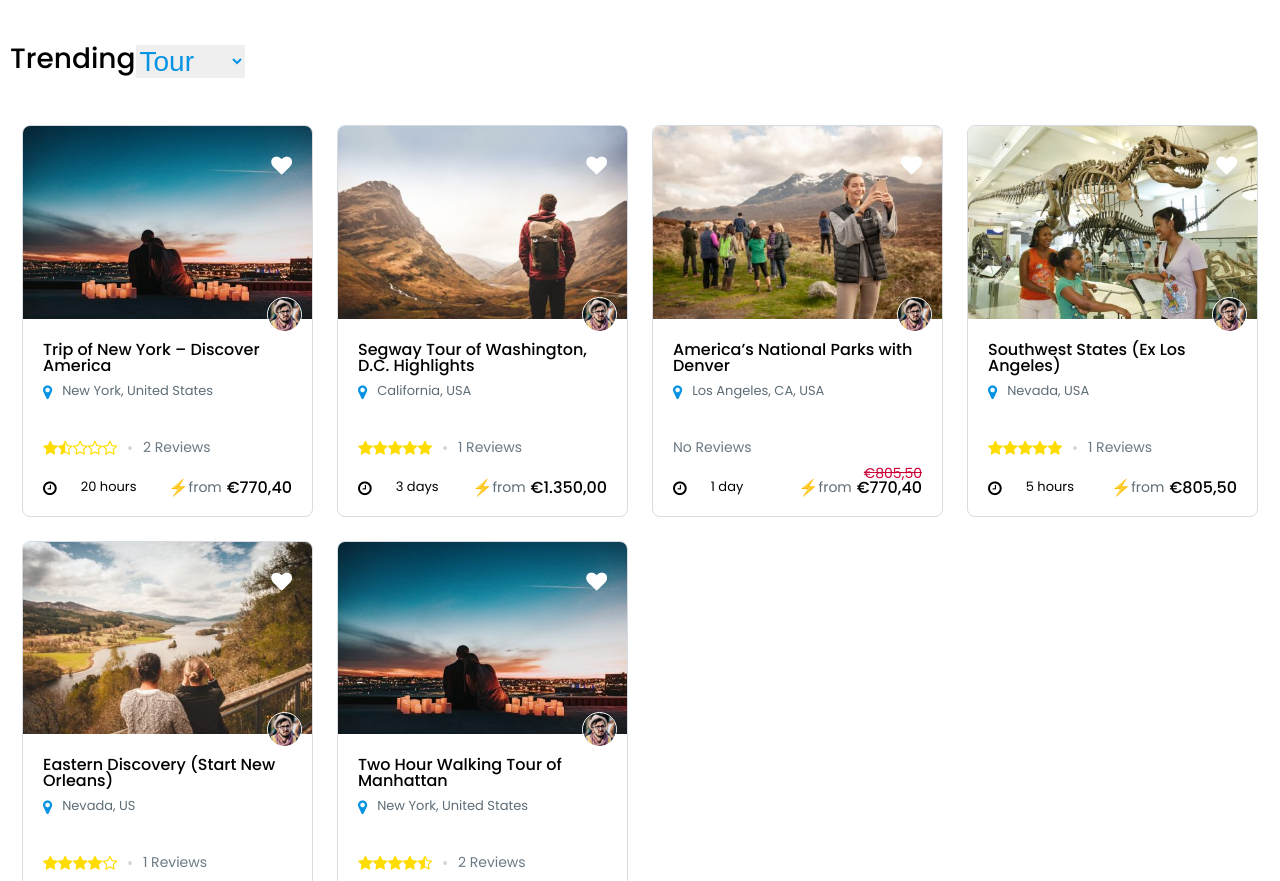
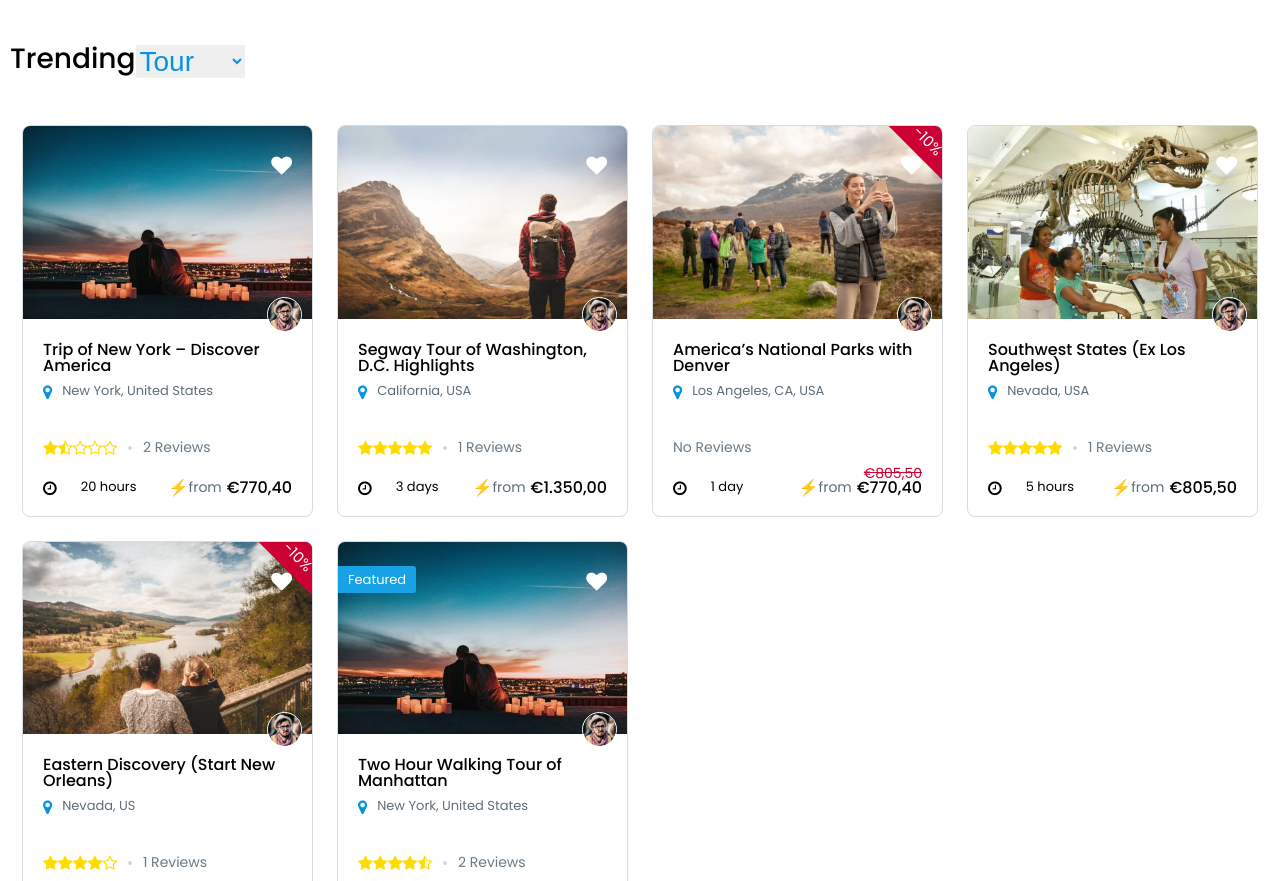
Before and after one commit to kevin-alexis/Maquetado-de-pagina-mixmap, a plain HTML site: page index.html in a window 1280 px wide. Shown: the part 2039-2920 px from the top of the page. Drawn offline with nearby package versions, Linux system fonts and the light colour scheme.

Commit message:
Add featured tag and discount tag

```diff
--- a/css/styles.css
+++ b/css/styles.css
@@ -9,6 +9,7 @@
     --milk-grey: #D0D7DD;
     --orange:#FA5636;
     --radiant-blue: rgba(6,147,227,1);
+    --light-blue: #19A1E5;
     --blue: #5191fa;
     --yellow:#ffdc00;
     --red: #CC0033;
@@ -595,6 +596,31 @@ input[type="date"]::-webkit-calendar-picker-indicator {
     color: var(--white);
 }
 
+.discount-tag{
+    font-size: 15px;
+    position: absolute;
+    top: -20px;
+    right: -40px;
+    rotate: 45deg;
+    color: var(--white);
+    padding: 30px 30px 10px 30px;
+    display: inline-block;
+    background-color: #CC0033;
+}
+
+.featured-tag{
+    position: absolute;
+    left: 0;
+    top: 24px;
+    padding: 7px 10px;
+    display: inline-block;
+    background-color: var(--light-blue);
+    font-weight: 600px;
+    font-size: 13px;
+    color: var(--white);
+    border-radius: 0 3px 3px 0;
+}
+
 .profile-photo{
     height: 33px;
     width: 33px;
@@ -887,3 +913,26 @@ input[type="date"]::-webkit-calendar-picker-indicator {
 .bottom-footer img{
     height: 40px;
 }
+
+
+
+/*media query*/
+
+@media (max-width:1170px){
+
+    .search-right a:nth-child(2) {
+        display: none;
+    }
+}
+
+@media (max-width:1055px){
+
+    .search-left a:nth-child(2),
+    nav{
+        display: none;
+    }
+
+    .down-header{
+        height: 88px;
+    }
+}
--- a/index.html
+++ b/index.html
@@ -431,6 +431,7 @@
                             <a href=""><img src="./assets/images/3DSKY_697_x_448-1-450x300.jpg" alt=""></a>
                             <i class="fa fa-heart" aria-hidden="true"></i>
                             <a href=""><img class="profile-photo" src="./assets/images/pp_1-200x200.png" alt=""></a>
+                            <p class="discount-tag">-10%</p>
                         </div>
 
                         <div class="bottom-card">
@@ -524,6 +525,7 @@
                             <a href=""><img src="./assets/images/hlag_697_448-3-450x300.jpg" alt=""></a>
                             <i class="fa fa-heart" aria-hidden="true"></i>
                             <a href=""><img class="profile-photo" src="./assets/images/pp_1-200x200.png" alt=""></a>
+                            <p class="discount-tag">-10%</p>
                         </div>
 
                         <div class="bottom-card">
@@ -573,6 +575,7 @@
                             <a href=""><img src="./assets/images/Beautiful-US-Cities-to-Travel-to-450x300.jpg" alt=""></a>
                             <i class="fa fa-heart" aria-hidden="true"></i>
                             <a href=""><img class="profile-photo" src="./assets/images/pp_1-200x200.png" alt=""></a>
+                            <p class="featured-tag">Featured</p>
                         </div>
 
                         <div class="bottom-card">
```
